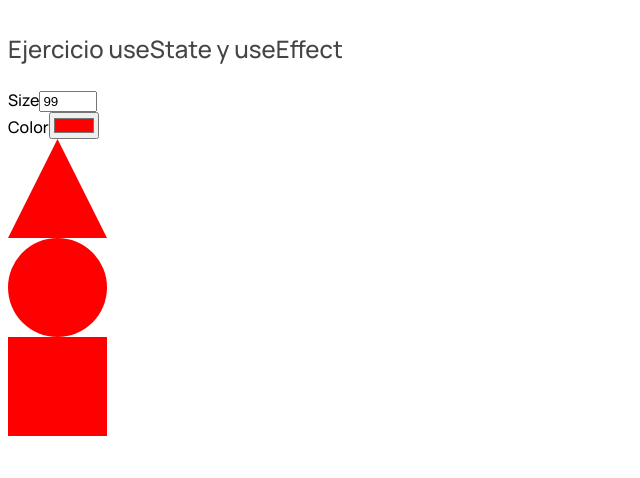
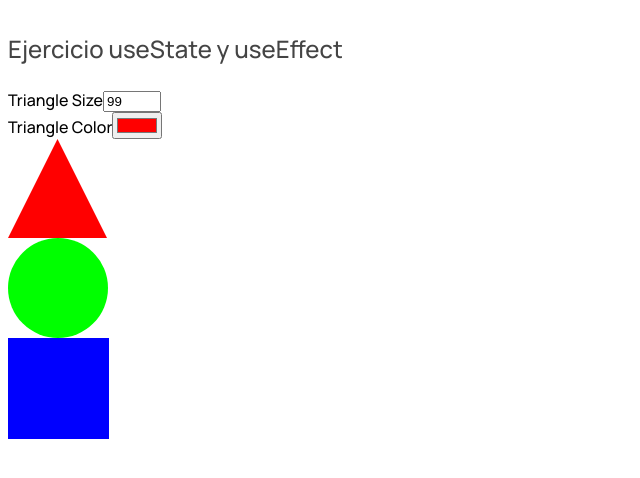
Before and after one commit to eliashz/ReactAvanzado-Modulo2, a React (Vite) app: page / in a window 1280 px wide. Shown: the top 478 px of the page, without its empty margins (0-640 px from the left). Built offline with nearby package versions, Linux system fonts and the light colour scheme.

Commit message:
input-app

```diff
--- a/src/App.jsx
+++ b/src/App.jsx
@@ -1,25 +1,27 @@
 import { useState } from 'react'
-import { Text } from './components/atoms'
-import { Selector } from './components/molecules'
+import { Triangle, Circle, Square, Input, Label, Text } from './components/atoms'
 import { dimensions } from './styles'
 
 function App() {
-  const [figures, setFigures] = useState({
-    Triangle: { size: '99', color: '#FF0000' },
-    Circle: { size: '100', color: '#00FF00' },
-    Square: { size: '101', color: '#0000FF' },
-  })
+  const [triangle, setTriangle] = useState(['99', '#FF0000'])
+  const [circle, setCircle] = useState(['100', '#00FF00'])
+  const [square, setSquare] = useState(['101', '#0000FF'])
 
   return (
     <div style={{ fontFamily: "'Manrope', sans-serif", display: 'flex', flexDirection: 'column' }}>
       <Text fontSize={dimensions.xl}>Ejercicio useState y useEffect</Text>
-      <div>
-        <Selector
-          defaultSize={figures.Triangle.size}
-          defaultColor={figures.Triangle.color}
-          setFigures={setFigures}
-          figures={figures}
-        />
+      <div style={{ marginBottom: '50px', display: 'flex', flexDirection: 'column' }}>
+        <Label>
+          Triangle Size
+          <Input type='number' style={{ width: '50px' }} min='1' value={triangle[0]} setValue={setTriangle}></Input>
+        </Label>
+        <Label>
+          Triangle Color
+          <Input type='color' setValue={setTriangle} value={triangle[1]}></Input>
+        </Label>
+        <Triangle size={triangle[0]} color={triangle[1]} />
+        <Circle size={circle[0]} color={circle[1]} />
+        <Square size={square[0]} color={square[1]} />
       </div>
     </div>
   )
--- a/src/components/molecules/Selector.jsx
+++ b/src/components/molecules/Selector.jsx
@@ -12,11 +12,11 @@ const Selector = ({ defaultSize, defaultColor, setFigures, figures }) => {
   return (
     <div style={{ marginBottom: '50px', display: 'flex', flexDirection: 'column' }}>
       <Label>
-        Size
+        Triangle Size
         <Input type='number' style={{ width: '50px' }} min='1' value={size} setValue={setSize}></Input>
       </Label>
       <Label>
-        Color
+        Triangle Color
         <Input type='color' setValue={setColor} value={color}></Input>
       </Label>
       <Triangle size={size} color={color} />
```
